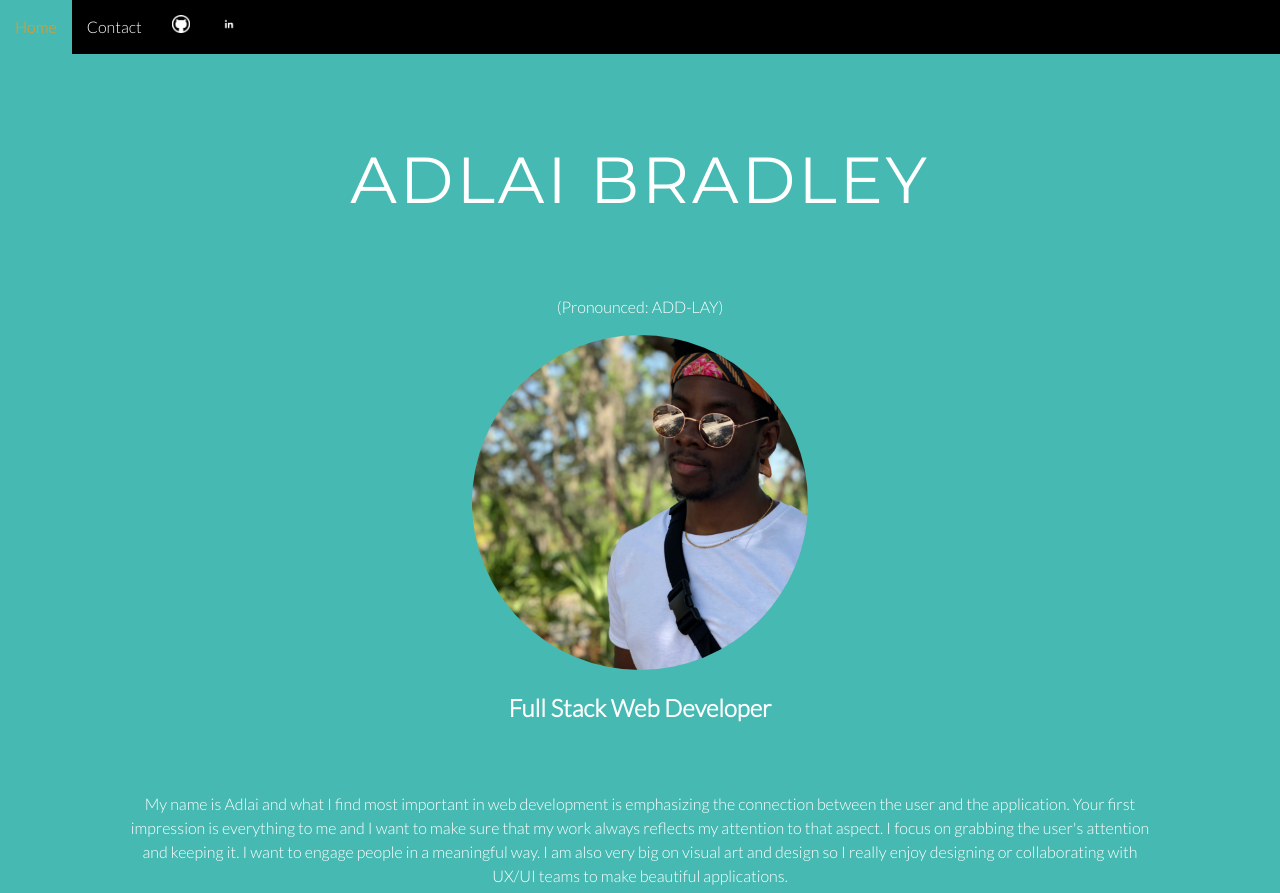
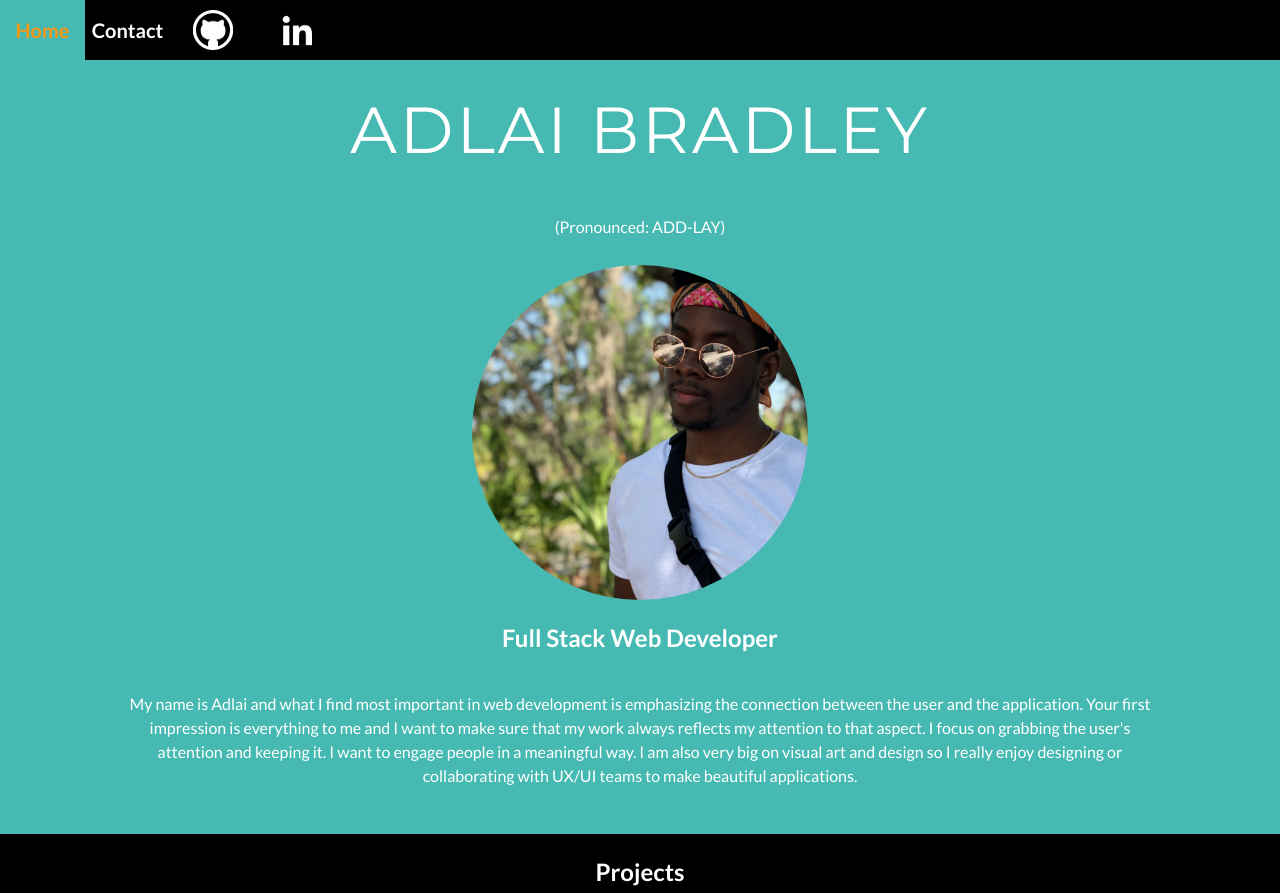
Before and after one commit to abradley23/portfolio, a plain HTML site: page index.html in a window 1280 px wide. Shown: the top 893 px of the page. Drawn offline with Linux system fonts and the light colour scheme.

Commit message:
some css tweaks

```diff
--- a/forms.css
+++ b/forms.css
@@ -44,7 +44,7 @@ h1 {
 }
 
 .form_input {
-  margin: 10px 0;
+  padding: 20px;
   justify-content: left;
 }
 
@@ -52,3 +52,7 @@ h1 {
   display: grid;
   justify-content: center;
 }
+
+#form_container {
+  padding: 20px;
+}
--- a/global.css
+++ b/global.css
@@ -22,6 +22,3 @@ a:hover{
 li {
   list-style-type: none;
 }
-main {
-  margin-top: 50px;
-}
--- a/index.css
+++ b/index.css
@@ -7,11 +7,6 @@ main {
   height: 300;
   width: 300;
   object-fit: cover;
-  transition: transform 0.5s;
-}
-
-#profile_pic:hover {
-  transform: scale(1.1);
 }
 
 .row {
@@ -26,14 +21,13 @@ main {
   height: auto;
   padding: 0;
   margin: 0;
-  transition: transform 0.5s;
 }
 
 header {
   background-color: #46bab2;
   color: #fff;
   text-align: center;
-  padding: 30px 0 60px;
+  padding: 30px 0 30px;
   display: grid;
   place-items: center;
 }
@@ -53,9 +47,7 @@ header h1 span {
   font-size: 25px;
   line-height: 1;
 }
-header p {
-  padding-top: 30px;
-}
+
 #blurb {
   width: 80%;
   text-align: center;
@@ -86,7 +78,6 @@ header p {
 .gallery #skill-wrapper #skill-container img {
   width: 100px;
   object-fit: contain;
-  transition: transform 0.5s;
 }
 .gallery #skill-wrapper #skill-container {
   display: grid;
@@ -100,3 +91,7 @@ header p {
 .projspan{
   font-size: 20px;
 }
+
+#addlay {
+  padding-bottom: 10px;
+}
--- a/index.html
+++ b/index.html
@@ -5,8 +5,9 @@
     <meta name="viewport" content="width=device-width">
     <meta http-equiv="X-UA-Compatible" content="ie=edge">
     <title>Adlai Bradley</title>
-    <link href='https://fonts.googleapis.com/css?family=Montserrat:400,700' rel='stylesheet' type='text/css'>
-    <link href='https://fonts.googleapis.com/css?family=Lato:300' rel='stylesheet' type='text/css'>    <link rel="stylesheet" href="global.css">
+    <link href="https://fonts.googleapis.com/css?family=Montserrat:400,700&display=swap" rel="stylesheet">
+    <link href="https://fonts.googleapis.com/css?family=Lato:400,700&display=swap" rel="stylesheet">
+    <link rel="stylesheet" href="global.css">
     <link rel="stylesheet" href="navbar.css">
     <link rel="stylesheet" href="index.css">
   </head>
@@ -20,10 +21,10 @@
         <a href="contact.html">Contact</a>
       </li>
       <li>
-        <a href="https://github.com/abradley23"><img src="github-logo-white.png" alt="Github"></a>
+        <a href="https://github.com/abradley23"><img src="github-logo-white.png" id="GH_logo" alt="Github"></a>
       </li>
       <li>
-        <a href="https://www.linkedin.com/in/adlai-bradley/"><img src="linkedIn_logo_circle.png" alt="LinkedIn"></a>
+        <a href="https://www.linkedin.com/in/adlai-bradley/"><img src="linkedIn_logo_circle.png" id="LI_logo" alt="LinkedIn"></a>
       </li>
     </ul>
   </nav>
@@ -31,7 +32,7 @@
   <main>
     <header>
       <h1>Adlai Bradley</h1>
-        <p>(Pronounced: ADD-LAY)</p>
+        <p id="addlay">(Pronounced: ADD-LAY)</p>
         <img id="profile_pic" src="adi_avi.png" alt="Adlai">
           <h2>Full Stack Web Developer</h2>
           <p id="blurb">My name is Adlai and what I find most important in web development is emphasizing the connection between the user and the application.
--- a/navbar.css
+++ b/navbar.css
@@ -13,10 +13,18 @@ nav ul {
   display: flex;
 }
 
+nav ul li {
+  font-size: 20px;
+  font-weight: bold;
+}
+
 nav ul li a {
   color: white;
-  padding: 15px;
-  display: block;
+  height: 60px;
+  width: 85px;
+  display: flex;
+  justify-content: center;
+  align-items: center;
 }
 
 nav ul li a.current_page {
@@ -28,8 +36,12 @@ nav ul li a:hover{
   transition: background-color 0.5s;
 }
 
-nav ul li img {
-  height: 18px;
-  width: 18px;
+#GH_logo {
+  width: 40px;
   object-fit: contain;
 }
+
+#LI_logo {
+  width: 65px;
+  object-fit: contain;
+}
```
Also changed, not shown: contact.html (+5 -3 lines), 1 other file.
